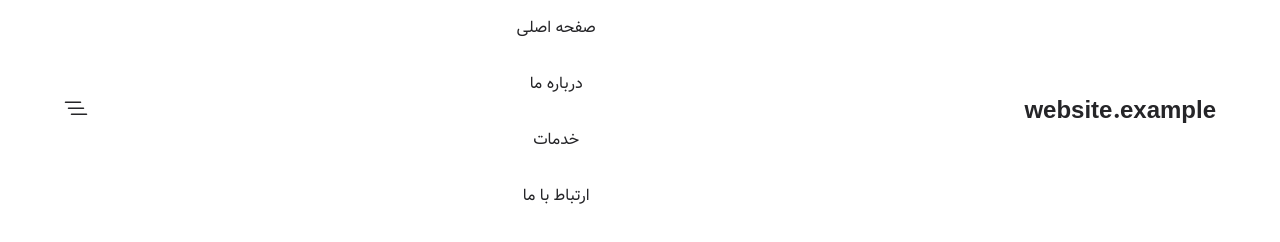
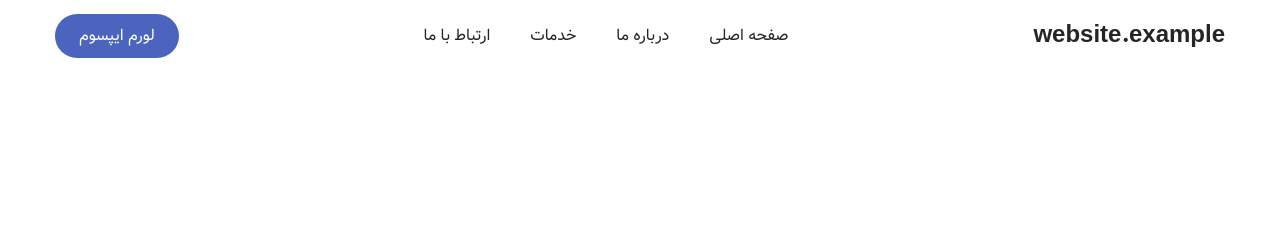
Before and after one commit to AmirrMahmoudi/css, a website: page project-1/sass/index.html in a window 1280 px wide. Drawn offline with Linux system fonts and the light colour scheme; files whose address does not match are found by name.

Commit message:
complete navbar

```diff
--- a/project-1/sass/scss/components/_button.scss
+++ b/project-1/sass/scss/components/_button.scss
@@ -1,4 +1,17 @@
 .button {
+  display: inline-block;
+  background: var(--primary-color);
+  color: #fff;
+  padding: 0.75rem 1.5rem;
+  border-radius: 3rem;
+  transition: 0.5s;
+
+  &:hover {
+    background: var(--container-color);
+    outline: 1px solid var(--primary-color);
+    color: var(--primary-color);
+  }
+
   &__header {
     display: none;
   }
--- a/project-1/sass/scss/components/_mediaqueries.scss
+++ b/project-1/sass/scss/components/_mediaqueries.scss
@@ -1,3 +1,15 @@
+@media screen and (min-width: 767px) {
+  .nav {
+    &__list {
+      flex-direction: row;
+      column-gap: 2.5rem;
+    }
+    &__toggle {
+      display: none;
+    }
+  }
+}
+
 @media screen and (min-width: 800px) {
   h1 {
     font-size: 3rem;
@@ -12,3 +24,13 @@
     font-size: 1rem;
   }
 }
+
+@media screen and (min-width: 992px) {
+  .container {
+    width: 95vw;
+  }
+  .button__header {
+    display: block;
+    padding: 0.4rem 1.5rem;
+  }
+}
```
Also changed, not shown: project-1/sass/css/styles.css, 1 other file. Lines whose indentation alone changed are shown as unchanged.
